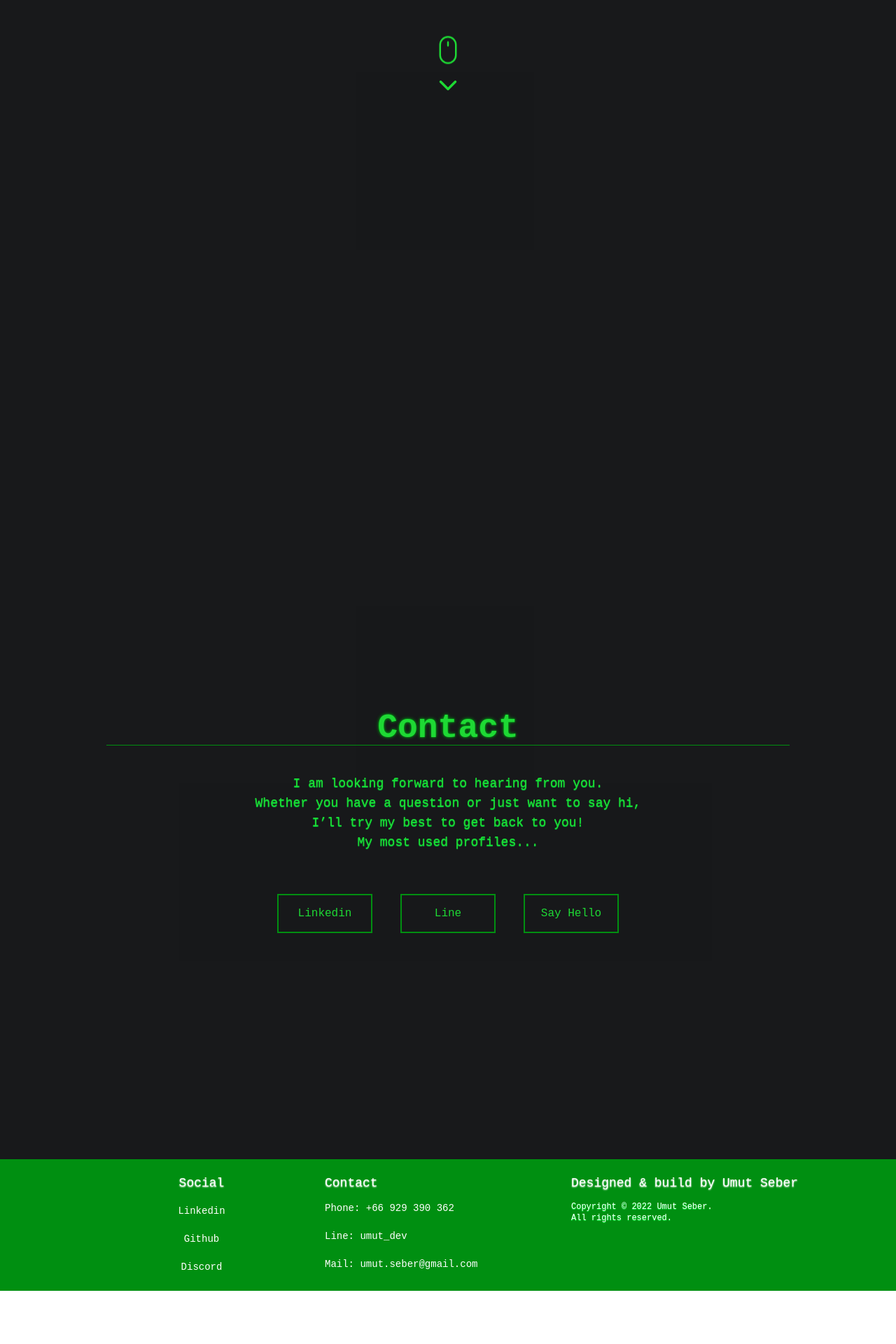
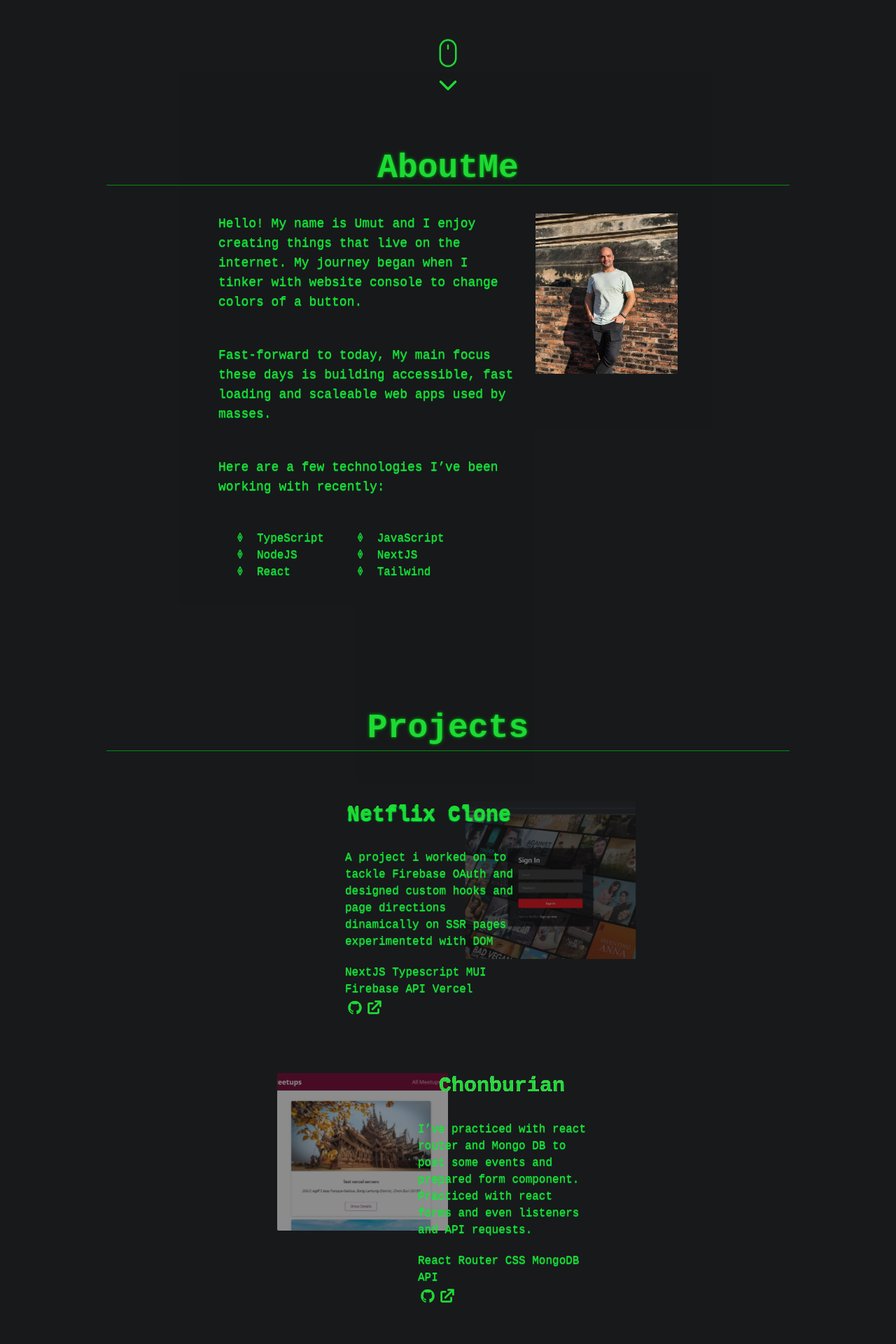
Before and after one commit to StRane/umut-dev, a Next.js app: page / in a window 1280 px wide. Shown: the part 660-2580 px from the top of the page at 70% size. Before the commit the page ends 2504 px from the top, so only its background shows below. Built offline with nearby package versions, Linux system fonts and the light colour scheme.

Commit message:
working demo

```diff
--- a/components/AboutMe.tsx
+++ b/components/AboutMe.tsx
@@ -33,11 +33,11 @@ function AboutMe({ position }: Props) {
 
   return (
     <div className="min-h-screen lg:mx-28">
-      <Transition show={isScrolled}>
+      <Transition show={true} appear={isScrolled}>
         <Transition.Child
           appear={true}
-          enter="transition-all flex-1"
-          enterFrom="opacity-0 flex-1"
+          enter="transition-all opacity-0 flex-1"
+          enterFrom=" flex-1"
           enterTo="animate-flipIN opacity-100 flex-1"
         >
           <h2 className="pt-20 pb-10 md:pt-20">AboutMe</h2>
--- a/components/Footer.tsx
+++ b/components/Footer.tsx
@@ -8,7 +8,7 @@ interface Props {
 function Footer({ isVisible }: Props) {
   return (
     <div className="w-full">
-      <Transition show={isVisible}>
+      <Transition show={true}>
         <div className="grid grid-cols-1 md:grid-cols-3 px-5 md:px-24 xl:px-28  text-center text-white bg-green-mdark m-0 w-full">
           <div className="pb-5">
             <p className="pb-3 pt-5 text-shadow-footer">Social</p>
--- a/components/Header.tsx
+++ b/components/Header.tsx
@@ -33,7 +33,6 @@ function Header({
       behavior: "smooth",
     });
   };
-
 
   useEffect(() => {
     const handleScroll = () => {
@@ -148,10 +147,7 @@ function Header({
                     className="h-10 hover:glitch hover:after:glitchafter hover:before:glitchbefore cursor-pointer"
                   >
                     <Link href="https://drive.google.com/file/d/1f0GVAvPKr1gGJhOdvsTLDy_dfNbgkfTO/view?usp=share_link">
-                      <a
-                        target="_blank"
-                        aria-label="Link to developers resume"
-                      >
+                      <a target="_blank" aria-label="Link to developers resume">
                         My Resume
                       </a>
                     </Link>
--- a/components/Projects.tsx
+++ b/components/Projects.tsx
@@ -39,8 +39,8 @@ function Projects({ position }: Props) {
   }, [position]);
 
   return (
-    <div className="lg:mx-28">
-      <Transition show={isScrolled}>
+    <div className="lg:mx-28 min-h-[150vh]">
+      <Transition show={true} appear={isScrolled}>
         <Transition.Child
           appear={true}
           enter="transition-all flex-1"
--- a/components/WhatsNext.tsx
+++ b/components/WhatsNext.tsx
@@ -20,8 +20,8 @@ function WhatsNext() {
     alert("Link Copied!");
   }
   return (
-    <div className="min-h-[90vh] space-y-4 lg:mx-28" ref={intersectionRef}>
-      <Transition show={isNextVisible}>
+    <div className="min-h-screen space-y-4 lg:mx-28" ref={intersectionRef}>
+      <Transition show={true} appear={isNextVisible}>
       <Transition.Child
           appear={true}
           enter="transition-all flex-1"
@@ -143,7 +143,7 @@ function WhatsNext() {
           >
             <Link href="mailto:umut.seber@gmail.com">
               <a className="before:content-[''] before:h-full before:inline-block before:align-middle align-middle block h-full">
-                Say Hello
+                E-mail
               </a>
             </Link>
           </Transition.Child>
```
